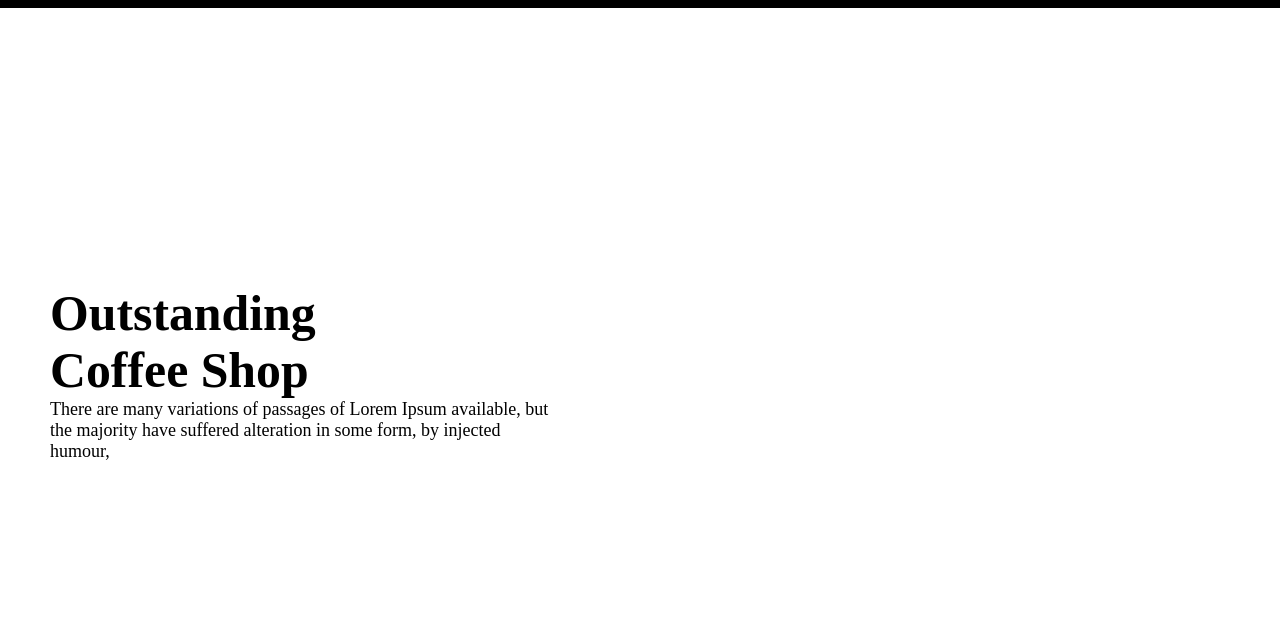
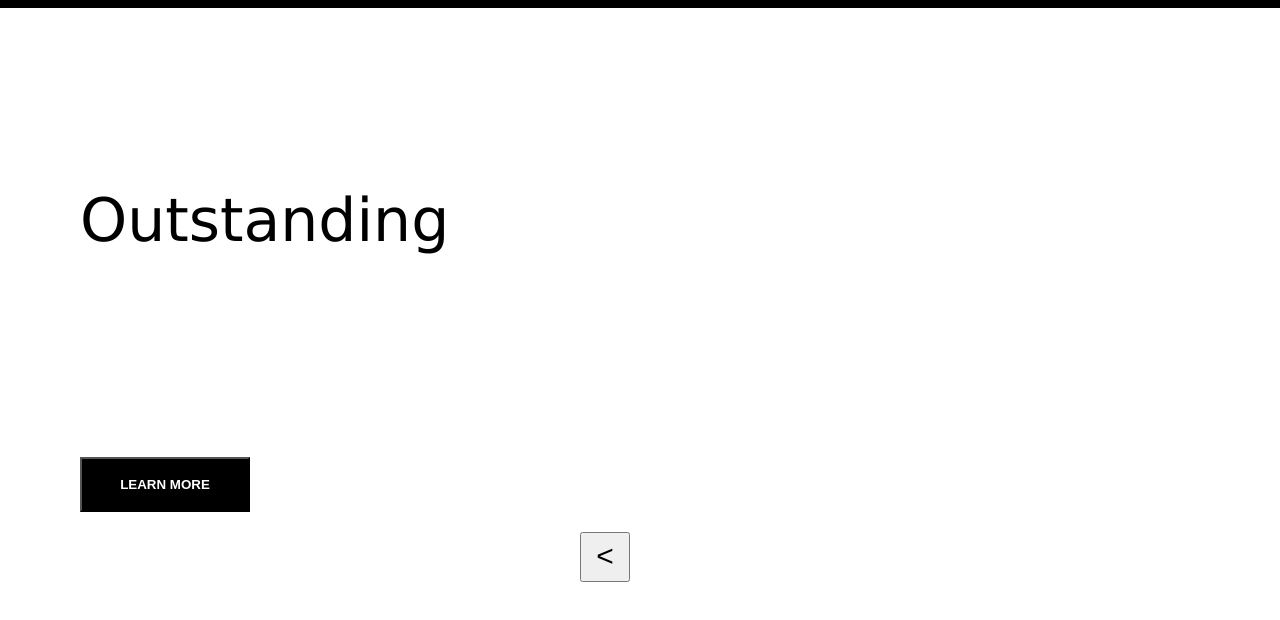
Before and after one commit to Tanishkagupta123/gupta12, a plain HTML site: page index.html in a window 1280 px wide. Shown: the part 82-702 px from the top of the page. Drawn offline with Linux system fonts and the light colour scheme.

Commit message:
updated code

```diff
--- a/index.html
+++ b/index.html
@@ -40,11 +40,25 @@
 
 
 
-        <section id="firstpage"><h5 class="head">Outstanding</h5> <h5>Coffee Shop</h5>
+        <section id="firstpage"><h5 class="head">Outstanding</h5> <h5 class="shop">Coffee Shop</h5>
        <p class="port">There are many variations of passages of Lorem Ipsum available, but <br> the majority have suffered alteration in some form, by injected <br>
          humour,</p>
+         <button class="button">LEARN MORE</button>
+
+
+         <button class="arrow-button"> < </button>
+
+        <!-- <div class="arrow-button"> -->
+
+
+
+        <!-- </div>  -->
+
+
+
 </section>
-        <section></section>
+
+        <section> <!-- <button>Learn More</button> --> </section>
         <section></section>
         <section></section>
         <section></section>
--- a/new.css
+++ b/new.css
@@ -30,8 +30,8 @@
 }
 
 
-#navbar nav ul li a:hover{
-color:#f76d37 ;
+#navbar nav ul li a:hover {
+    color: #f76d37;
 
 
 
@@ -54,8 +54,8 @@ color:#f76d37 ;
     color: white;
 }
 
-#navbar i:hover{
-color: #f76d37;
+#navbar i:hover {
+    color: #f76d37;
 
 }
 
@@ -71,23 +71,74 @@ color: #f76d37;
     background-size: cover;
     background-position: center;
     display: flex;
+    gap: 20px;
+
+    justify-content: center;
+    padding-left: 80px;
+    padding-top:20px;
+    font-size: 60px;
+    flex-direction: column;
+    font-weight: bold;
+
+}
+
+.port {
+
+    /* font-size: large; */
+    color: white;
+font-family: Verdana, Geneva, Tahoma, sans-serif;
+font-size: 16px;
+line-height: 1.5;
+font-weight: 400;
 
 
 
-justify-content: center;
-padding-left: 50px;
-/* padding-top: 10px; */
+}
+
+.head {
+    padding-top: 10px;
+
+    /* font-style: unset; */
+    font-family: Verdana, Geneva, Tahoma, sans-serif;
+    font-weight: 500;
+font-style: normal;
 font-size: 60px;
-flex-direction: column;
+/* letter-spacing: 1px; */
+}
+
+.shop{
+/* color: #f1f1f1; */
+    color: white;
+    font-family: Verdana, Geneva, Tahoma, sans-serif;
+    font-style: normal;
+    font-size: 60px;
+    font-weight: 800px;
+letter-spacing: 1px;
 
 }
-.port{
+.button{
+    width: 170px;
+    color: white;
+    background-color: black;
+    padding: 18px;
+font-weight: bold;
 
-font-size: large;
 
 }
 
-.head{
-padding-top:10px;
+.button:hover{
+/* color: #f76d37; */
+background-color: #f76d37;
 
 }
+
+.arrow-button{
+    width: 50px;
+    height: 50px;
+display: flex;
+justify-content:center ;
+/* padding-left: 300; */
+margin-left: 500px;
+padding-top: 5px;
+font-size: 30px;
+}
```
